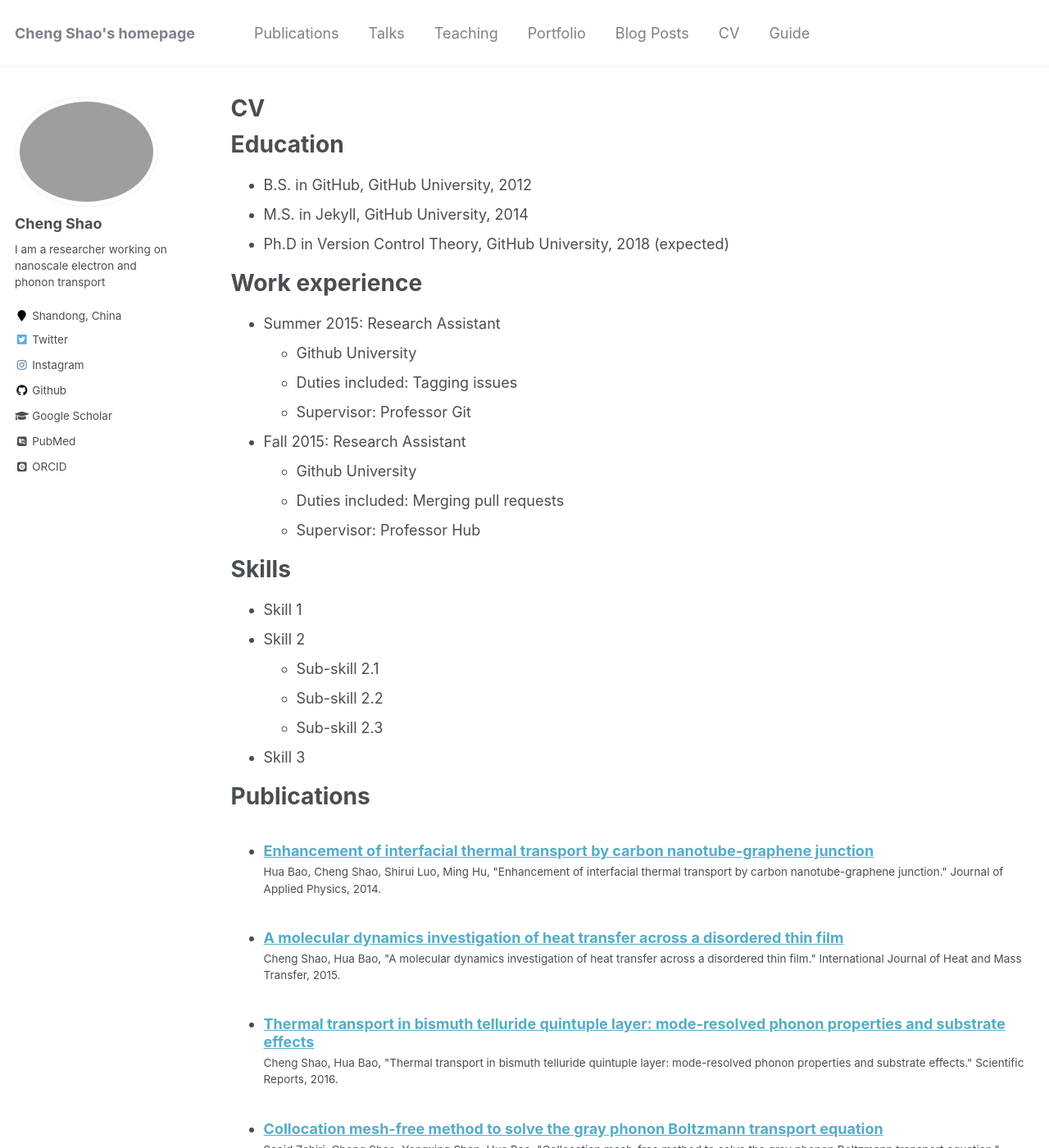
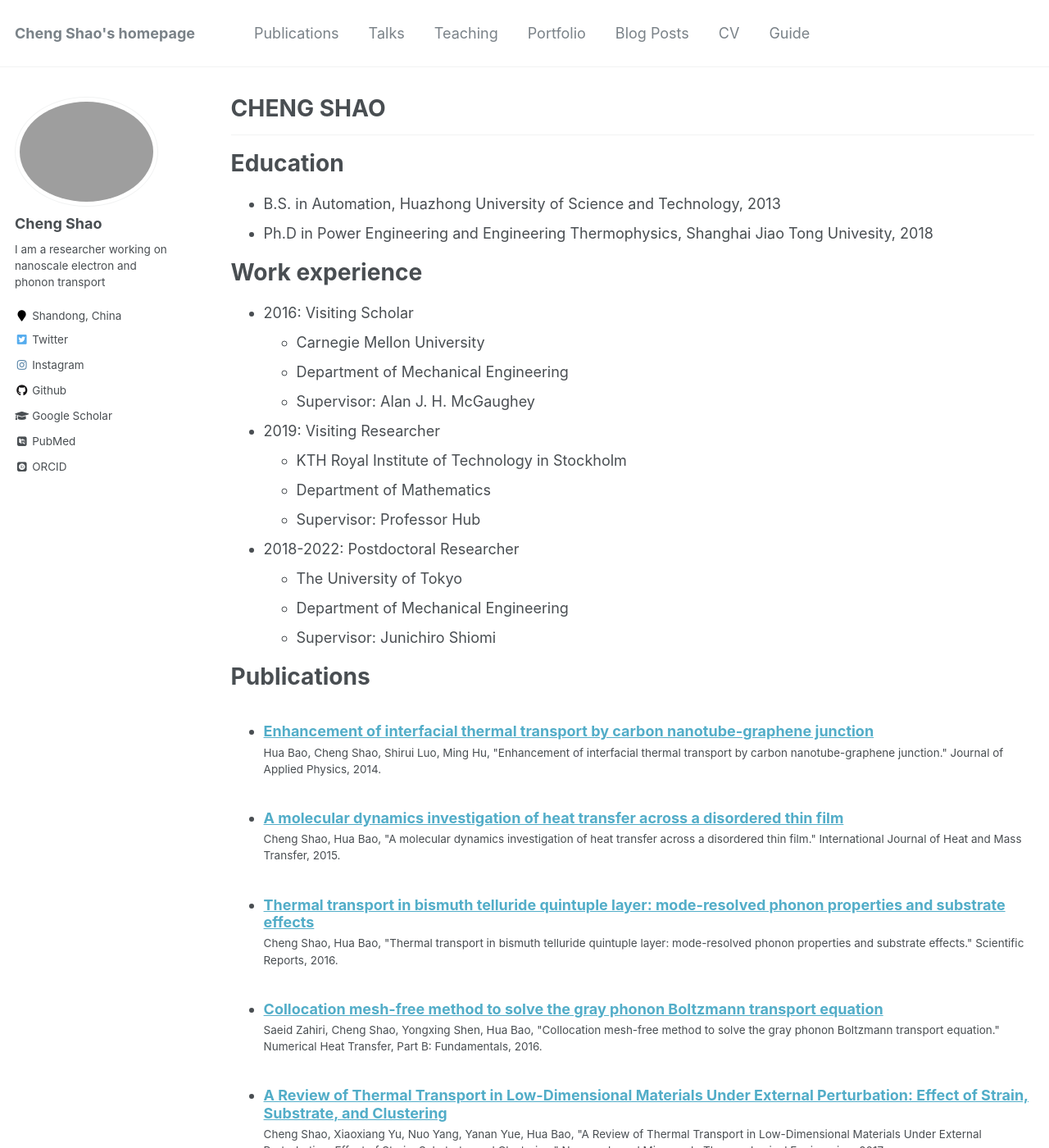
Before and after one commit to shaocheng16/shaocheng16.github.io, a Jekyll site: the page built from _pages/cv.md, in a window 1280 px wide and 1400 px high. Shown: the whole window at 82% size. Built offline with Jekyll 4.4.1, drawn with Linux system fonts in a browser that asks for light colours; some web fonts are replaced; formulas are drawn with MathJax 3.

Commit message:
update homepage

```diff
--- a/_pages/cv.md
+++ b/_pages/cv.md
@@ -1,6 +1,6 @@
 ---
 layout: archive
-title: "CV"
+title: "CHENG SHAO"
 permalink: /cv/
 author_profile: true
 redirect_from:
@@ -9,32 +9,30 @@ redirect_from:
 
 {% include base_path %}
 
+--------------------------------------------------
+
 Education
 ======
-* B.S. in GitHub, GitHub University, 2012
-* M.S. in Jekyll, GitHub University, 2014
-* Ph.D in Version Control Theory, GitHub University, 2018 (expected)
+* B.S. in Automation, Huazhong University of Science and Technology, 2013
+* Ph.D in Power Engineering and Engineering Thermophysics, Shanghai Jiao Tong Univesity, 2018
 
 Work experience
 ======
-* Summer 2015: Research Assistant
-  * Github University
-  * Duties included: Tagging issues
-  * Supervisor: Professor Git
+* 2016: Visiting Scholar
+  * Carnegie Mellon University
+  * Department of Mechanical Engineering
+  * Supervisor: Alan J. H. McGaughey
 
-* Fall 2015: Research Assistant
-  * Github University
-  * Duties included: Merging pull requests
+* 2019: Visiting Researcher
+  * KTH Royal Institute of Technology in Stockholm
+  * Department of Mathematics
   * Supervisor: Professor Hub
 
-Skills
-======
-* Skill 1
-* Skill 2
-  * Sub-skill 2.1
-  * Sub-skill 2.2
-  * Sub-skill 2.3
-* Skill 3
+* 2018-2022: Postdoctoral Researcher
+  * The University of Tokyo
+  * Department of Mechanical Engineering
+  * Supervisor: Junichiro Shiomi
+
 
 Publications
 ======
```
